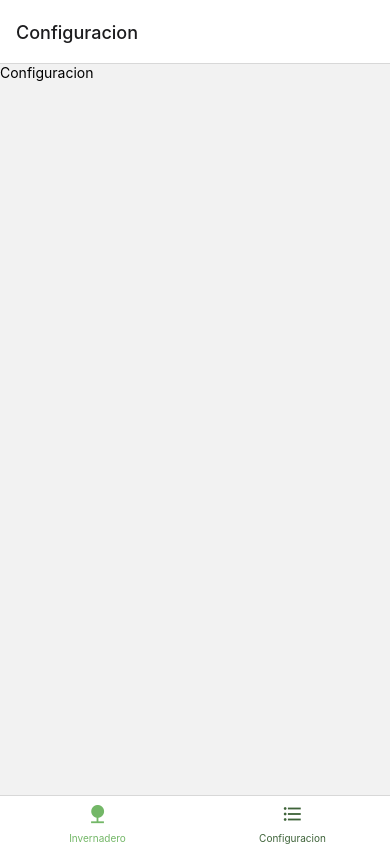
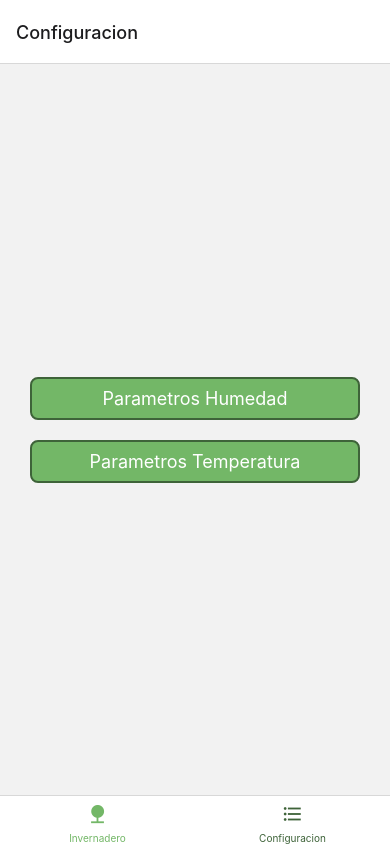
Before and after one commit to Erik-Texher/ProyectoFinal, a React Native app in the folder invernatron/: screen /Configuracion in a window 390 px wide. Built offline with nearby package versions, Linux system fonts and the light colour scheme.

Commit message:
Botones y texto
En el apartado de configuración agregamos un par de botones que nos serán de vital ayuda para el manejo de los parámetros de nuestro huerto y en la interfaz principal, se edito el estilo.

```diff
--- a/invernatron/screens/Configuracion.js
+++ b/invernatron/screens/Configuracion.js
@@ -1,12 +1,37 @@
-import { StyleSheet, Text, View } from 'react-native'
+import { ScrollView, StyleSheet, Text } from 'react-native'
 import React from 'react'
+import { Button } from '@rneui/base'
 
 export default function Configuracion() {
   return (
-    <View>
-      <Text>Configuracion</Text>
-    </View>
+    <ScrollView
+    centerContent
+    style={styles.viewBody}
+    >
+      <Button
+      buttonStyle={styles.button}
+      title={"Parametros Humedad"}
+      />
+
+      <Button
+      buttonStyle={styles.button}
+      title={"Parametros Temperatura"}
+      />
+
+    </ScrollView>
   )
 }
 
-const styles = StyleSheet.create({})
+const styles = StyleSheet.create({
+  viewBody: {
+    marginHorizontal: 30
+  },
+  button:{
+    backgroundColor:"#73b767",
+    borderColor: "#3e6339",
+    borderWidth: 2,
+    borderRadius: 8,
+    marginVertical: 10
+
+  }
+})
--- a/invernatron/screens/Invernadero.js
+++ b/invernatron/screens/Invernadero.js
@@ -1,5 +1,6 @@
-import { StyleSheet, Text, View, ScrollView, Image } from 'react-native'
+import { StyleSheet, Text, ScrollView, Image } from 'react-native'
 import React from 'react'
+
 
 export default function Invernadero() {
   return (
@@ -12,6 +13,10 @@ export default function Invernadero() {
         resizeMode="contain"
         style={styles.image}
       />
+
+      <Text style={styles.title}>INVERNATRON CUIDA TU HUERTO!</Text>
+
+
     </ScrollView>
   )
 }
@@ -25,6 +30,12 @@ const styles = StyleSheet.create({
     width: "100%",
     marginBottom: 10,
     textAlign: "center"
+  },
+  title:{
+    fontWeight:"bold",
+    fontSize: 30,
+    marginBottom:10,
+    textAlign:"center"
+  },
 
-  }
 })
```
